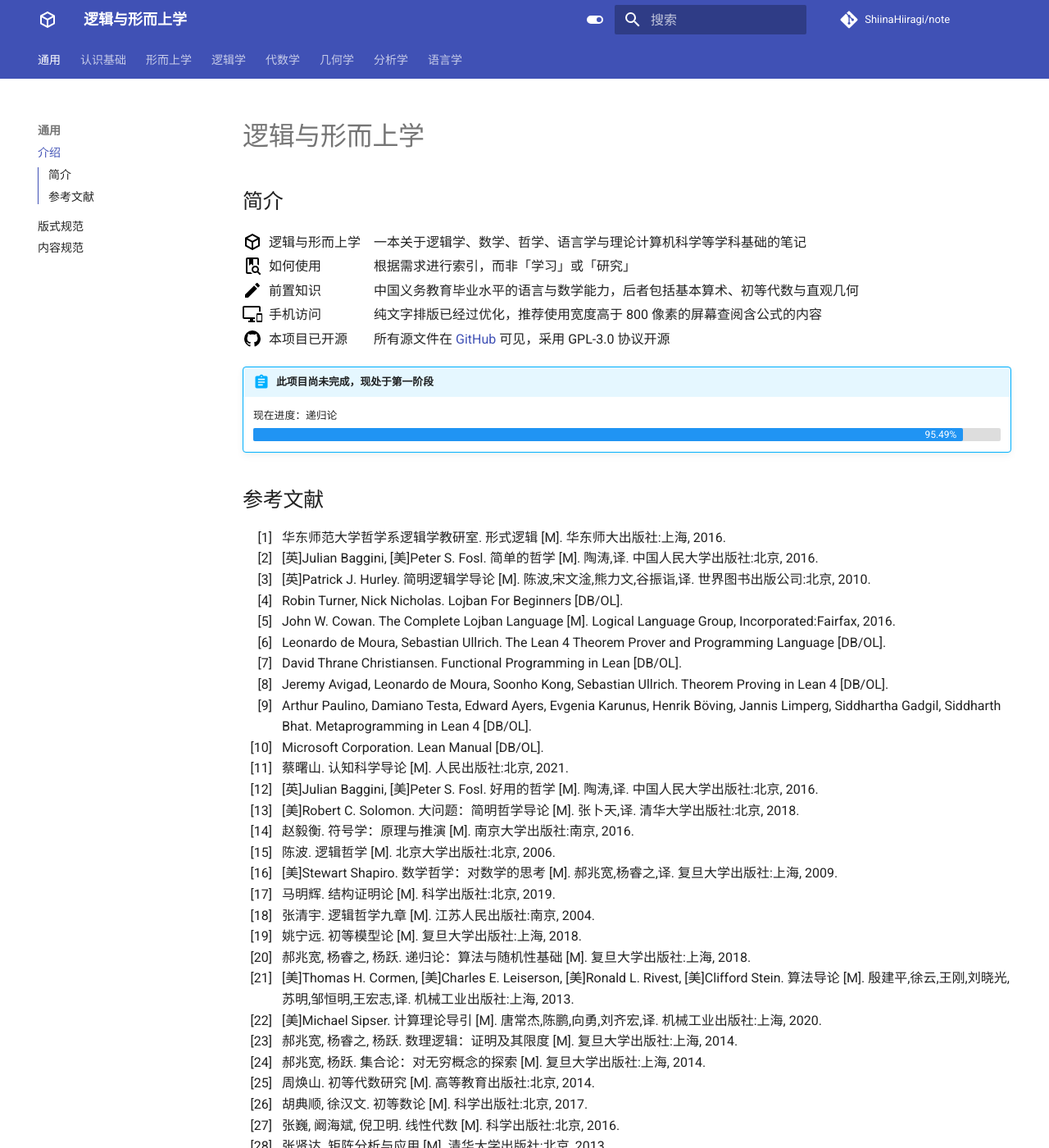
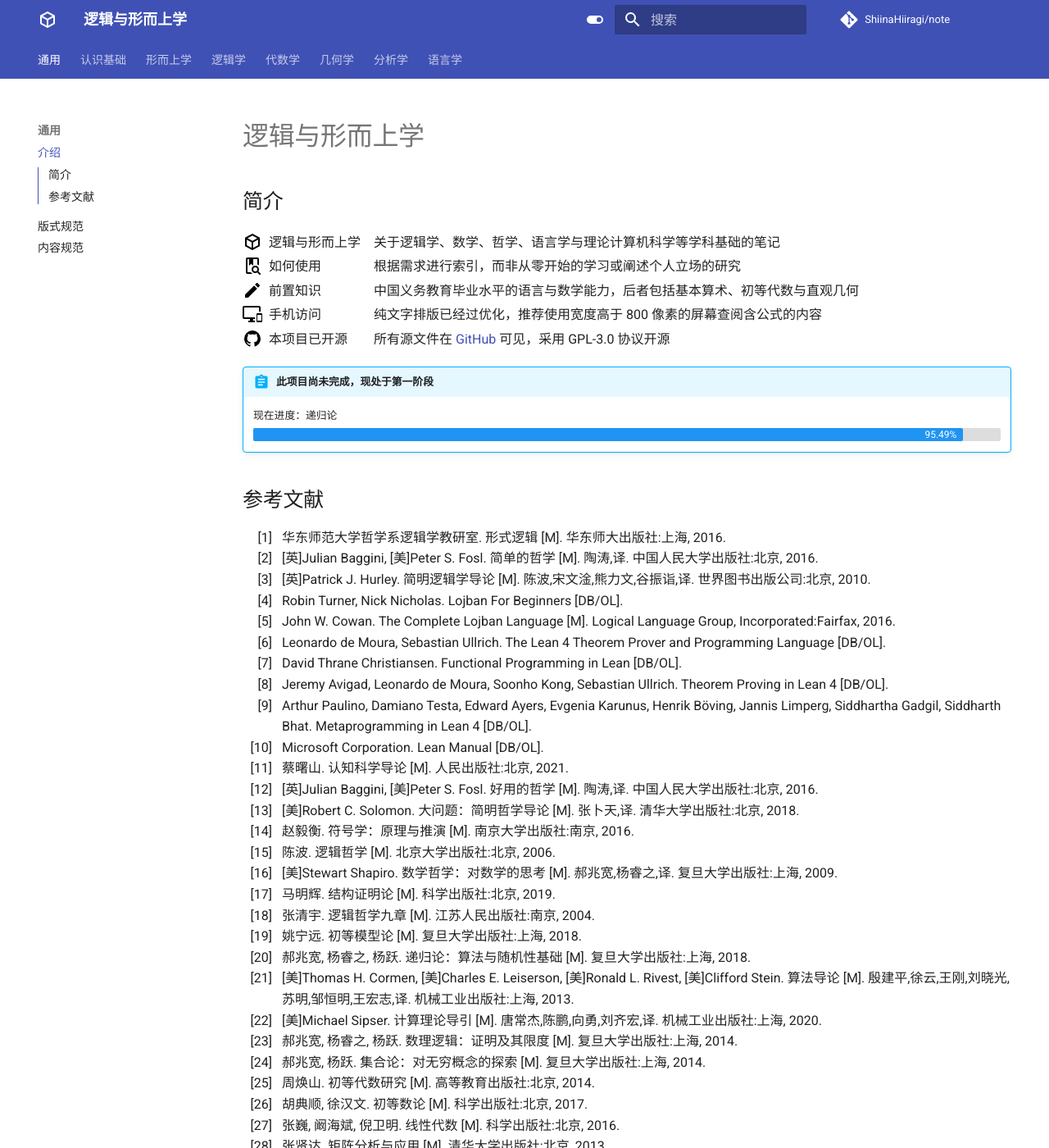
Before and after one commit to ShiinaHiiragi/note, an MkDocs documentation site: the page built from docs/index.md, in a window 1280 px wide and 1400 px high. Shown: the whole window at 82% size. Built offline with MkDocs 1.6.1 and Material for MkDocs 9.7.7, drawn with Linux system fonts in a browser that asks for light colours; comment, search, counter and statistics services are not loaded.

Commit message:
change intro

```diff
--- a/docs/index.md
+++ b/docs/index.md
@@ -7,7 +7,7 @@
     <div class="sub-entry">
         <div class="caption">逻辑与形而上学</div>
         <div class="value">
-            一本关于逻辑学、数学、哲学、语言学与理论计算机科学等学科基础的笔记
+            关于逻辑学、数学、哲学、语言学与理论计算机科学等学科基础的笔记
         </div>
     </div>
 </div>
@@ -17,7 +17,7 @@
     <div class="sub-entry">
         <div class="caption">如何使用</div>
         <div class="value">
-            根据需求进行索引，而非「学习」或「研究」
+            根据需求进行索引，而非从零开始的学习或阐述个人立场的研究
         </div>
     </div>
 </div>
@@ -638,7 +638,7 @@ renderRef(".ref", (item) => item.plot);
     padding-left: 8px;
 }
 
-@media (max-width: 600px) {
+@media (max-width: 800px) {
     .sub-entry {
         flex-direction: column;
     }
```
